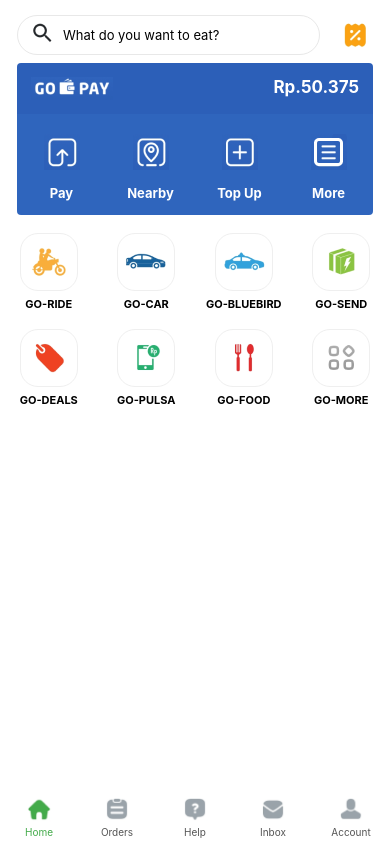
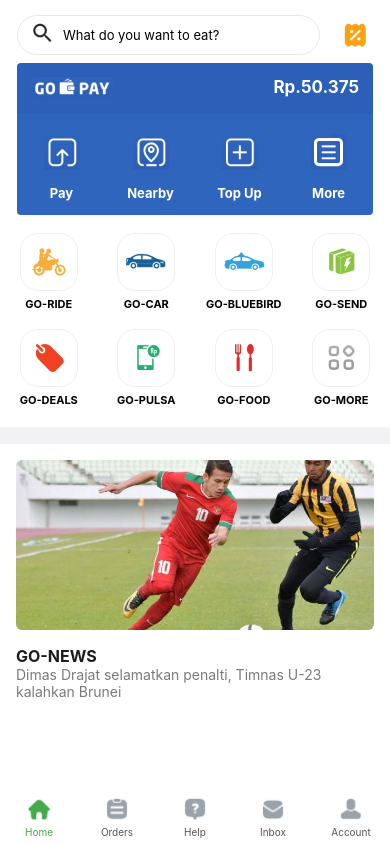
Before and after one commit to dyna123/react, a React Native app: screen / in a window 390 px wide. Built offline with nearby package versions, Linux system fonts and the light colour scheme.

Commit message:
add news

```diff
--- a/App.js
+++ b/App.js
@@ -1,11 +1,11 @@
 import React, { Component } from 'react';
-import { Text, StyleSheet, View, Image, TextInput } from 'react-native';
+import { Text, StyleSheet, View, Image, TextInput, ScrollView } from 'react-native';
 
 export default class App extends Component {
   render() {
     return (
       <View style={{ flex: 1 }}>
-        <View style={{ flex: 1 }}>
+        <ScrollView style={{ flex: 1 }}>
           {/* Search bar */}
           <View style={{ marginHorizontal: 17, flexDirection: 'row', paddingTop: 15 }}>
             <View style={{ position: 'relative', flex: 1 }}>
@@ -41,7 +41,6 @@
               </View>
             </View>
           </View>
-
           {/* Main Feature */}
           <View style={{ flexDirection: 'row', flexWrap: 'wrap', marginTop: 18 }}>
             <View style={{ justifyContent: 'space-between', flexDirection: 'row', width: '100%', marginBottom: 18 }}>
@@ -97,7 +96,18 @@
               </View>
             </View>
           </View>
-        </View>
+          <View style={{ height: 17, backgroundColor: '#f2f2f4', marginTop: 20 }}></View>
+          {/* News Section */}
+          <View style={{ paddingTop: 16, paddingHorizontal: 16 }}>
+            <View>
+              <Image source={require('./assets/sepak-bola.jpg')} style={{ height: 170, width: '100%', borderRadius: 6 }} />
+            </View>
+            <View style={{ paddingTop: 16, paddingBottom: 20 }}>
+              <Text style={{ fontSize: 16, fontWeight: 'bold', color: '#1c1c1c' }}>GO-NEWS</Text>
+              <Text style={{ fontSize: 14, fontWeight: 'normal', color: '#7a7a7a' }}>Dimas Drajat selamatkan penalti, Timnas U-23 kalahkan Brunei</Text>
+            </View>
+          </View>
+        </ScrollView>
         {/* Navbar */}
         <View style={{ height: 54, flexDirection: 'row' }}>
           <View style={{ flex: 1, alignItems: "center", justifyContent: "center" }}>
```
